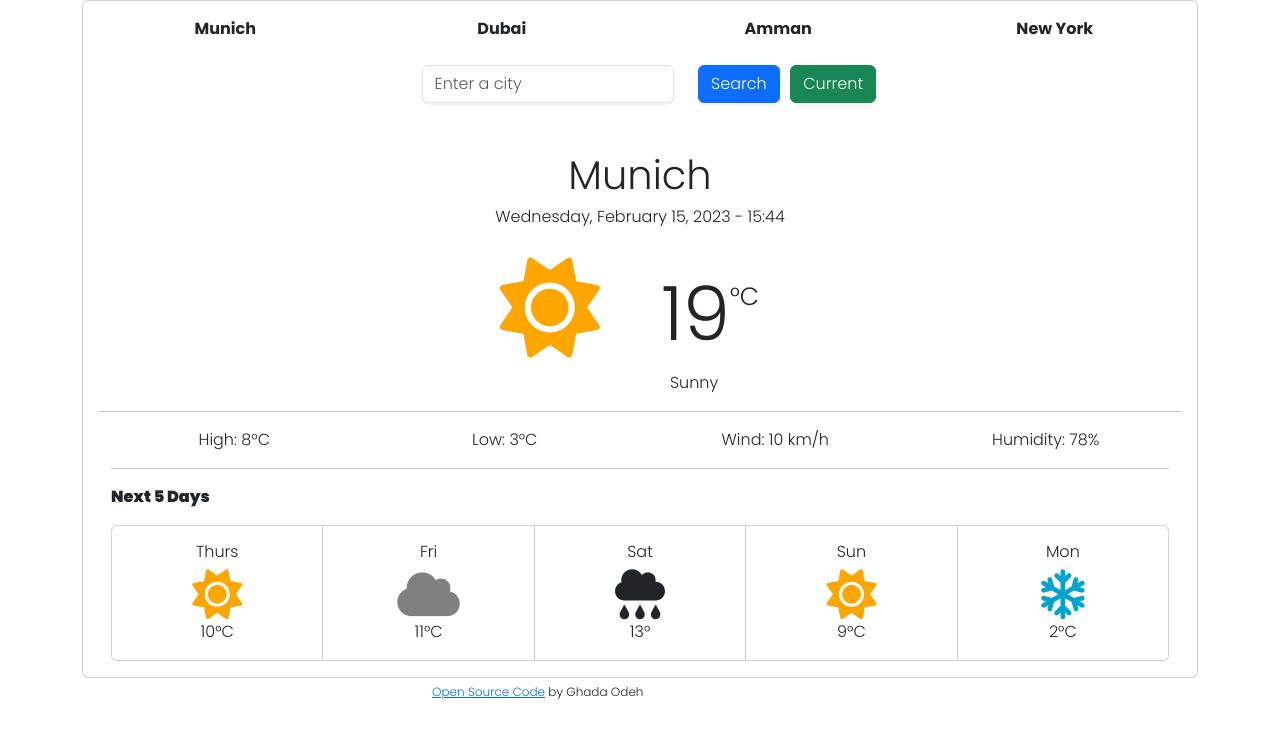
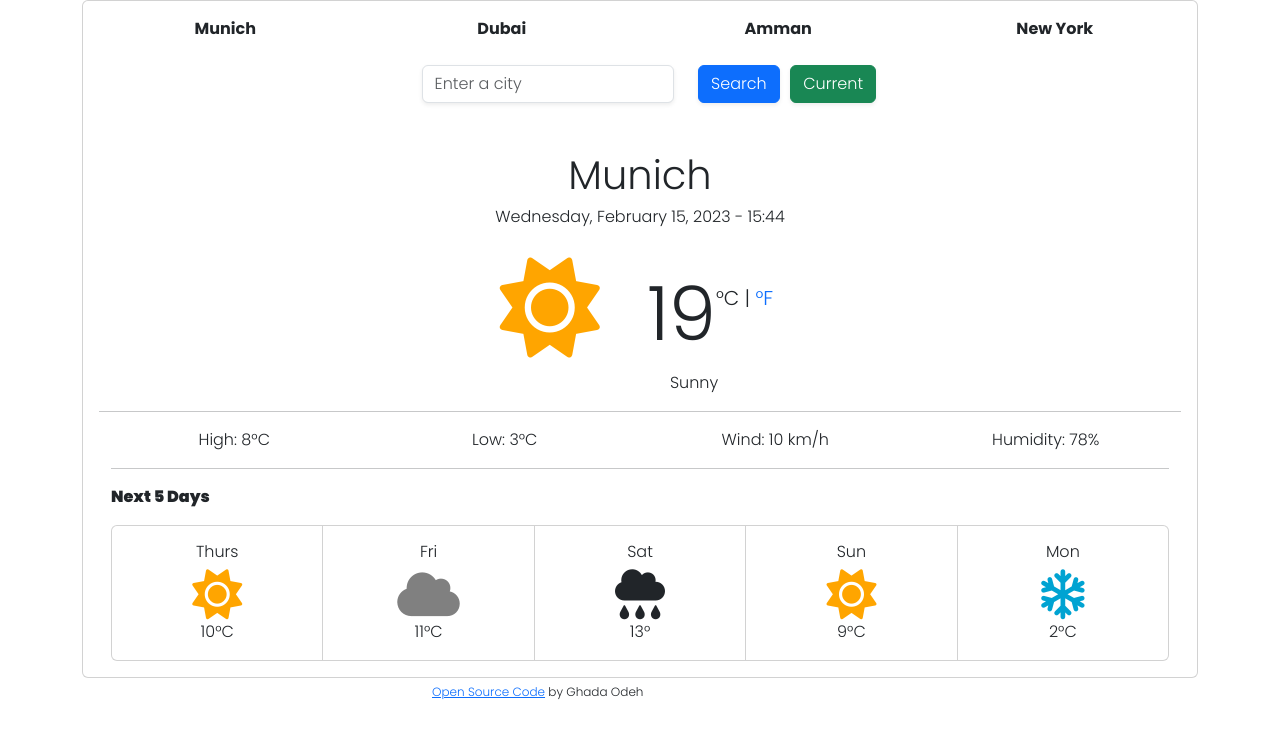
Before and after one commit to godeh2016/my-weather-app, a plain HTML site: page index.html in a window 1280 px wide. Drawn offline with nearby package versions, Linux system fonts and the light colour scheme.

Commit message:
Fahrenheit
Added Fahrenheit to html, and included a link to the F. Then removed the underline of the F in css.

```diff
--- a/index.html
+++ b/index.html
@@ -75,7 +75,7 @@
                   <i class="fa-solid fa-sun sun-icon"></i>
                   <div class="col temp">
                     <span class="temperature" id="temperature">19</span
-                    ><span class="temp-sign">°C</span>
+                    ><span class="temp-sign">°C | <a href="#" class="fahrenheit"> °F</a></span>
                   </div>
                   <div class="col"></div>
                   <div class="col"></div>
--- a/src/style.css
+++ b/src/style.css
@@ -19,10 +19,14 @@
 }
 
 .temp-sign {
-  font-size: 25px;
+  font-size: 20px;
   position: relative;
   top: -35px;
   left: -20px;
+}
+
+.fahrenheit {
+  text-decoration: none;
 }
 
 #description {
```
